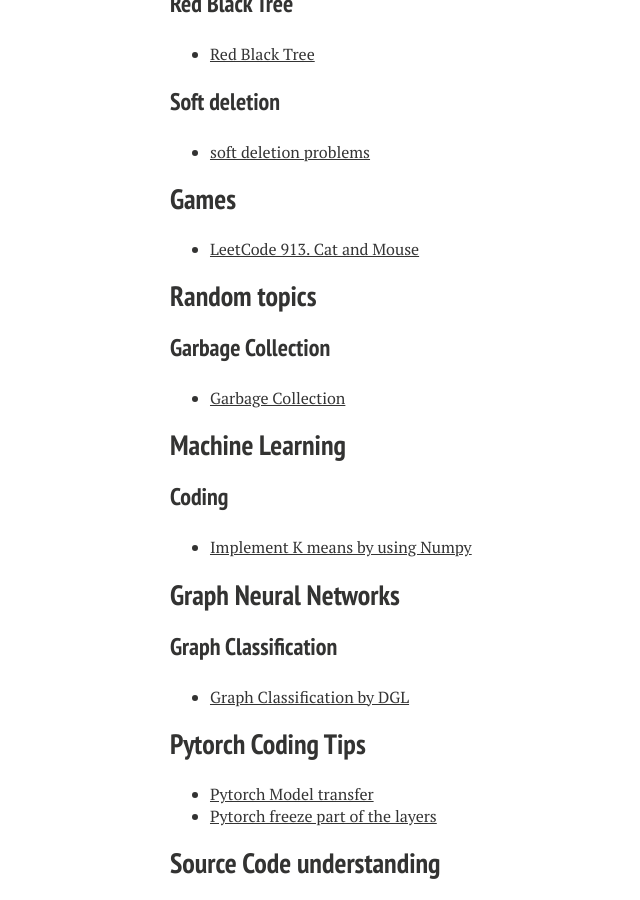
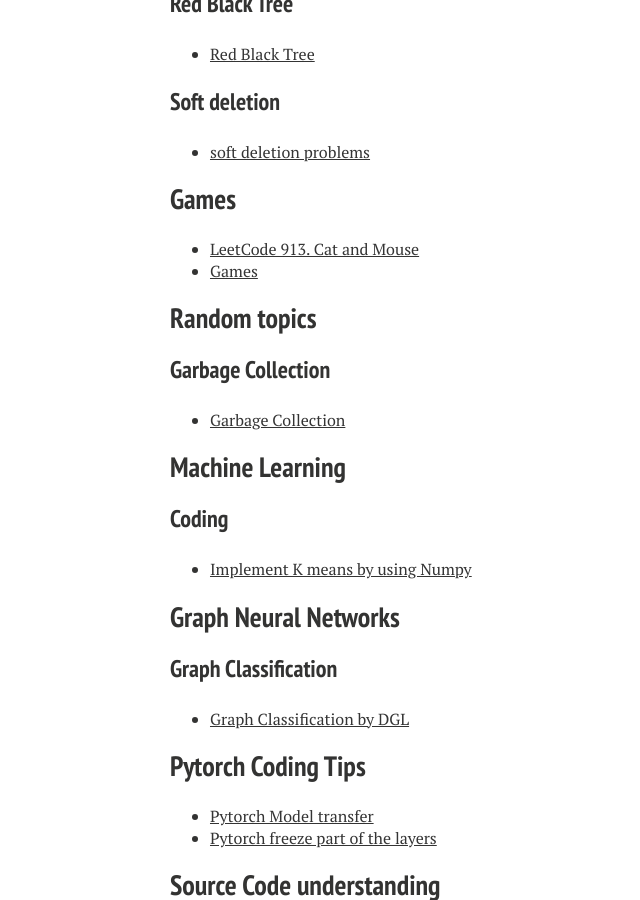
Before and after one commit to xiaokeshen/xiaokeshen.github.io, a Jekyll site: the page built from blog/index.md, in a window 1280 px wide and 900 px high, scrolled down 4733 px. Shown: the whole window, without its empty margins (150-790 px from the left). Built offline with Jekyll 4.4.1, drawn with Linux system fonts in a browser that asks for light colours; nearby versions of some CDN libraries.

Commit message:
add a link to game related problems

```diff
--- a/blog/index.md
+++ b/blog/index.md
@@ -167,6 +167,7 @@
 
 ## Games
 - [LeetCode 913. Cat and Mouse](https://leetcode.com/problems/cat-and-mouse/discuss/450609/Short-correct-and-easy-to-understand-python-translated-from-C++JAVA-solution.)
+- [Games](https://medium.com/@jim.morris.shen/games-fe8e5cfe26f7?source=friends_link&sk=754495f282897338af6fbe1b09b9c3ff)
 
 ## Random topics
 
```
